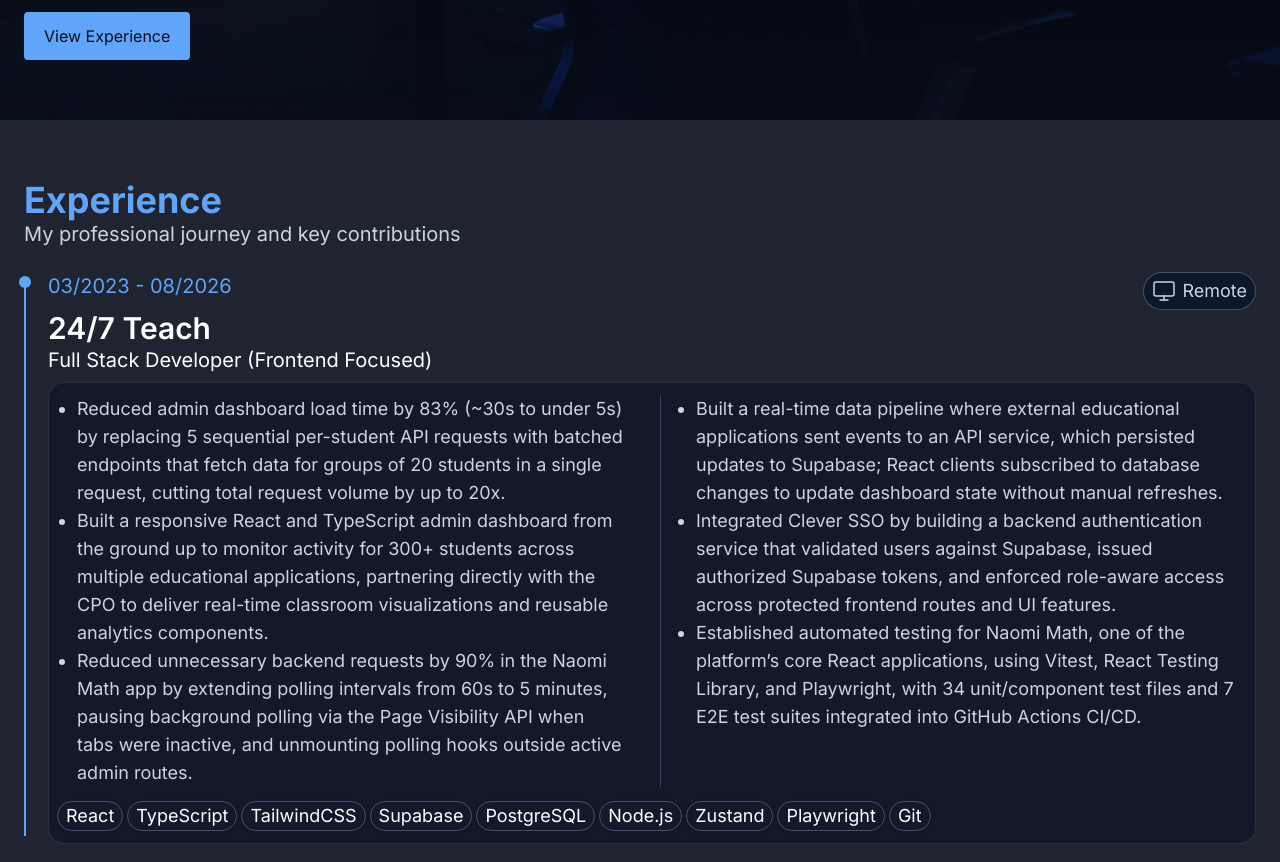
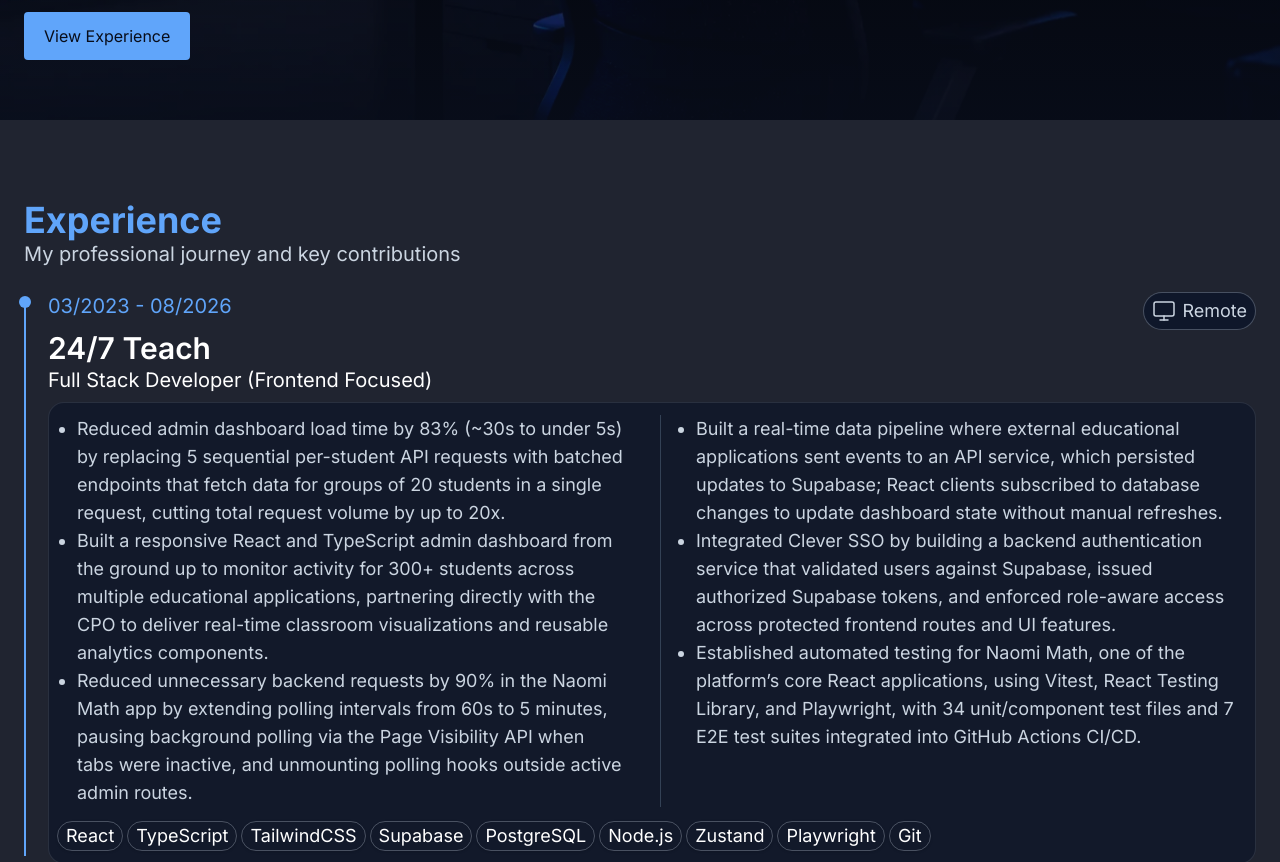
Before and after one commit to gnikkoch96/portfolio-updated, a React (Vite) app: page / in a window 1280 px wide. Shown: the part 680-1542 px from the top of the page. Built offline with nearby package versions, Linux system fonts and the light colour scheme.

Commit message:
style: add more padding to top of content sections

```diff
--- a/src/index.css
+++ b/src/index.css
@@ -53,7 +53,7 @@ html {
 }
 
 @utility content-section {
-  @apply pt-15 pb-24 lg:pb-0 px-6 min-h-dvh snap-start bg-background/90;
+  @apply pt-20 pb-24 lg:pb-0 px-6 min-h-dvh snap-start bg-background/90;
 }
 
 @utility container-content-section{
```
